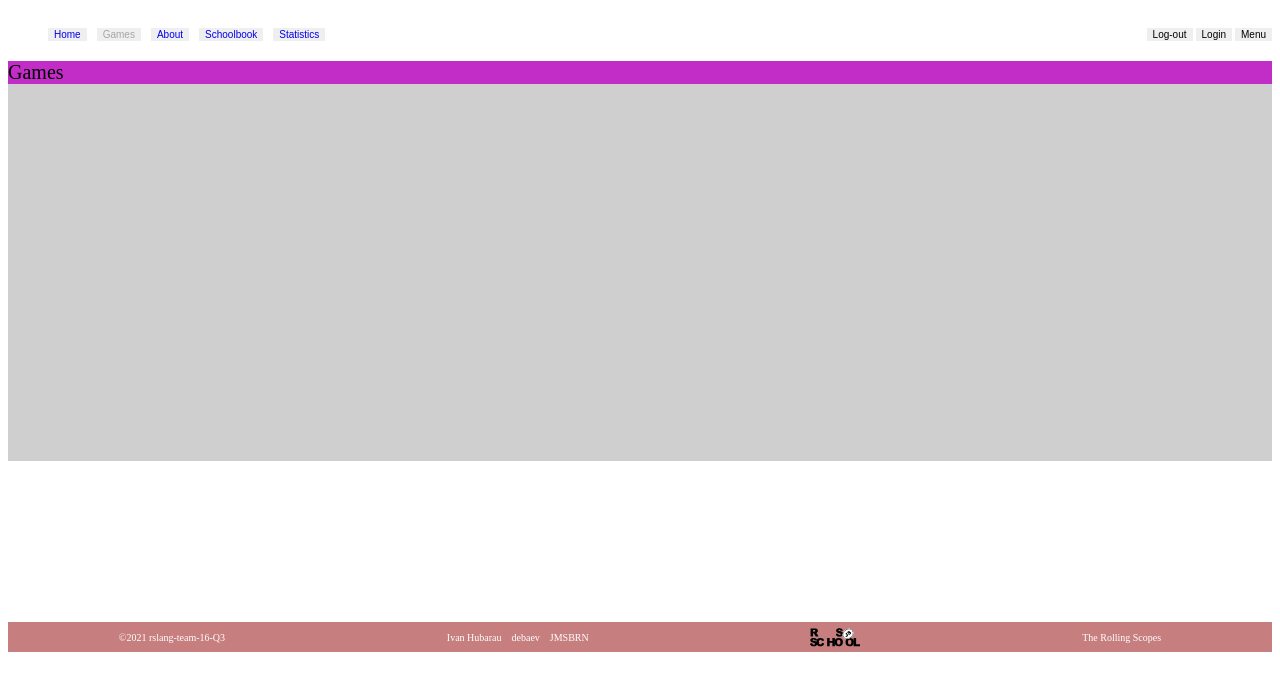
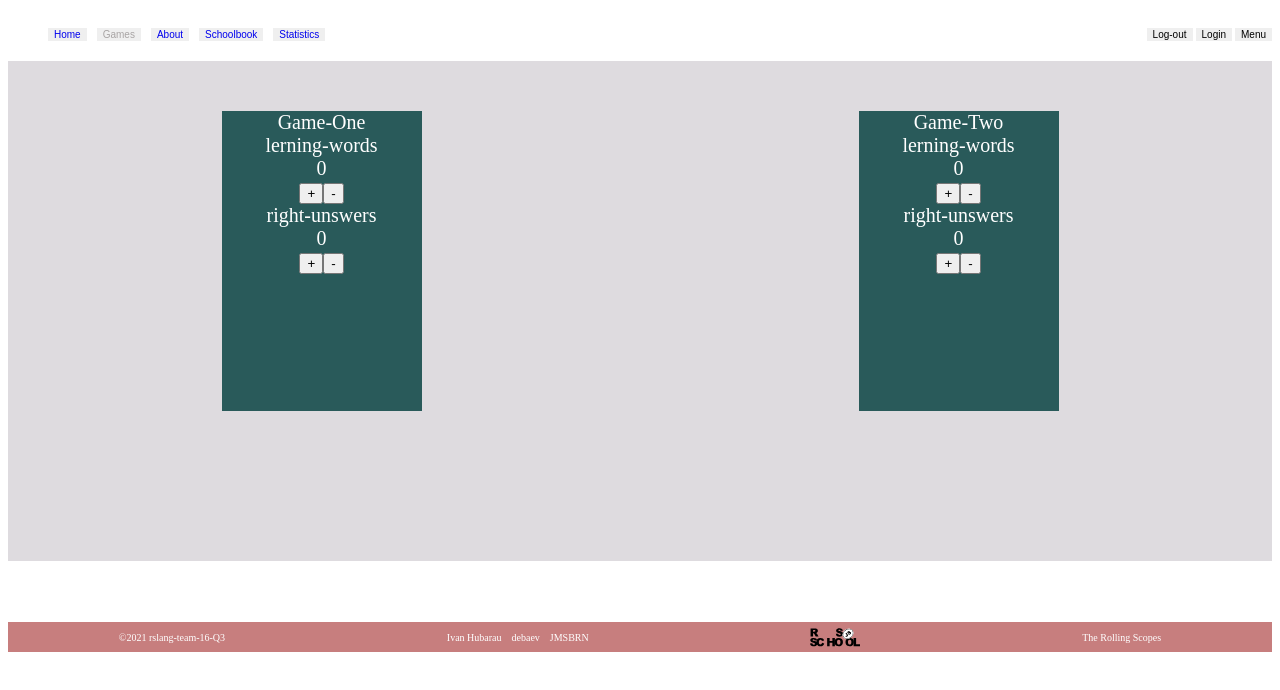
Before and after one commit to JMSBRN/rslang-team-16-jmsbrn, a React (Create React App) app: page /games in a window 1280 px wide. Shown: the top 690 px of the page. Built offline with nearby package versions, Linux system fonts and the light colour scheme.

Commit message:
feat: update games component

```diff
--- a/src/pages/Games.jsx
+++ b/src/pages/Games.jsx
@@ -1,8 +1,79 @@
-import React from 'react';
+import React,{useState} from 'react';
 
 const Games = () => {
+ const [countA, setCountA] = useState(0);
+ const [countB, setCountB] = useState(0);
+ const [countC, setCountC] = useState(0);
+ const [countD, setCountD] = useState(0);
+ const nameUser = localStorage.getItem('name');
+ const inecreaseA = () => {
+
+		setCountA(countA + 1);
+ };
+ const decreaseA = () => {
+	 if(countA > 0){
+		setCountA(countA - 1);
+	 }
+ };
+ const inecreaseB = () => {
+	 setCountB(countB + 1);
+ };
+ const decreaseB = () => {
+	 if(countB > 0){
+		setCountB(countB - 1);
+	 }
+ };
+ const inecreaseC = () => {
+	 setCountC(countC + 1);
+ };
+ const decreaseC = () => {
+	 if(countC > 0){
+    setCountC(countC - 1);
+	 }
+ };
+ const inecreaseD = () => {
+	 setCountD(countD + 1);
+ };
+ const decreaseD = () => {
+	 if(countD > 0){
+		setCountD(countD - 1);
+	 }
+ };
 	return (
-	<div className='games'>Games</div>
+	<div className='games'>
+		<div className="user-title">{JSON.parse(nameUser)}</div>
+		<div className="game-one">
+			<div className="game-title">Game-One</div>
+			<div className="lerning-words">lerning-words</div>
+			<div className="lerning-words-score">{countA}</div>
+			<div className="games-btns-cnt">
+				<button onClick={inecreaseA} className='inecrease-btn'>+</button>
+				<button onClick={decreaseA} className='decrease-btn'>-</button>
+			</div>
+			<div className="right-unswers">right-unswers</div>
+			<div className="right-unswers-score">{countB}</div>
+			<div className="games-btns-cnt">
+				<button onClick={inecreaseB} className='inecrease-btn'>+</button>
+				<button onClick={decreaseB} className='decrease-btn'>-</button>
+			</div>
+		</div>
+		<div className="game-two">
+		<div className="game-title">Game-Two</div>
+		<div className="lerning-words">lerning-words</div>
+			<div className="lerning-words-score">{countC}</div>
+			<div className="games-btns-cnt">
+				<button onClick={inecreaseC} className='inecrease-btn'>+</button>
+				<button onClick={decreaseC} className='decrease-btn'>-</button>
+			</div>
+			<div className="right-unswers">right-unswers</div>
+			<div className="right-unswers-score">{countD}</div>
+			<div className="games-btns-cnt">
+				<button onClick={inecreaseD} className='inecrease-btn'>+</button>
+				<button onClick={decreaseD} className='decrease-btn'>-</button>
+			</div>
+		</div>
+
+	</div>
 	);
 };
 export default Games;
--- a/src/pages/Statistics.jsx
+++ b/src/pages/Statistics.jsx
@@ -16,7 +16,7 @@ if(id !== null){
 };
 	return (
 		<div className='statistics'>
-			<span>{localValues? localValues.name :'No user in login'}</span>
+			<div className='statistic-user-title'>{localValues? localValues.name :'No user in login'}</div>
       <h3 className='st-title'>Day Statistic </h3>
 			<div className="st-games-container">
 				<div className="st-game">Game One
--- a/src/pages/games.css
+++ b/src/pages/games.css
@@ -1,5 +1,23 @@
 .games {
-	background-color: rgb(194, 45, 199);
-  color: rgb(0, 0, 0);
+	display: flex;
+	gap: 10px;
+	height: 500px;
+	justify-content: space-around;
+	background-color: rgb(222, 219, 223);
 	font-size: 20px;
 }
+.game-one,
+.game-two {
+  width: 200px;
+	height: 300px;
+	margin-top: 50px;
+	background-color: rgb(41, 90, 90);
+	color: white;
+	text-align: center;
+}
+.user-title {
+	position: absolute;
+	padding-top: 5px;
+	width: 100%;
+	text-align: center;
+}
--- a/src/pages/statistics.css
+++ b/src/pages/statistics.css
@@ -29,3 +29,7 @@
 	color: rgb(255, 255, 255);
 	background-color: rgb(91, 156, 54);
 }
+.statistic-user-title {
+	padding-top: 5px;
+	text-align: center;
+}
```
